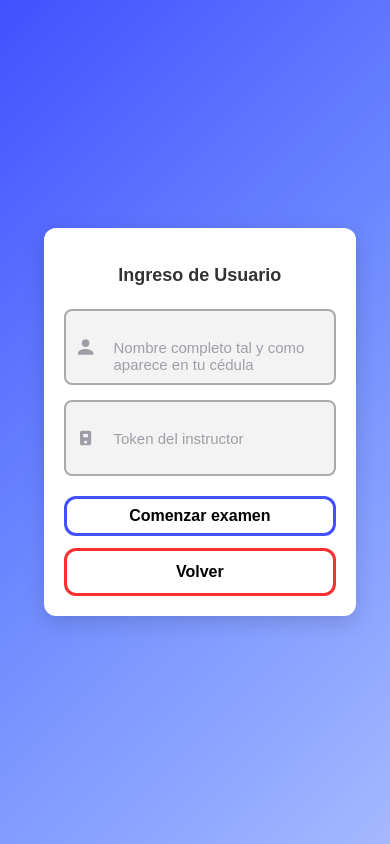
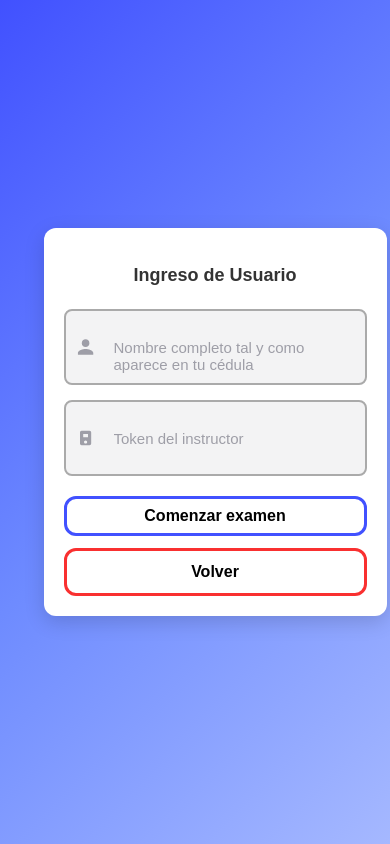
Before and after one commit to FabricioVegaAlfaro/frontend-examenes, a React (Vite) app: page /usuario in a window 390 px wide. Built offline with nearby package versions, Linux system fonts and the light colour scheme.

Commit message:
Cambios en el InstructorLogin 2

```diff
--- a/src/pages/InstructorLogin.css
+++ b/src/pages/InstructorLogin.css
@@ -19,6 +19,7 @@ body {
   background-color: #ffffff;
   box-shadow: 0 6px 20px rgba(0, 0, 0, 0.15);
   animation: fadeIn 0.6s ease-in-out;
+  margin: 20px;
 }
 
 .instructor-login-container h2 {
@@ -171,27 +172,19 @@ body {
 }
 
 /* Responsive */
-@media (max-width: 480px) {
+@media (max-width: 768px) {
   .instructor-login-container {
     padding: 20px;
     width: 90%;
+    margin: auto;
   }
-
-  .instructor-login-container h2 {
-    font-size: 20px;
-  }
-
-  .input-loginstructor {
-    font-size: 14px;
-    padding: 10px;
-  }
-
   .button-group {
     flex-direction: column;
+    gap:10px;
   }
-
   .btn,
   .btn-2 {
     width: 100%;
+    min-width: unset;
   }
 }
--- a/src/pages/UserLogin.css
+++ b/src/pages/UserLogin.css
@@ -176,21 +176,3 @@ body {
     min-width: unset;
   }
 }
-
-/* Responsive */
-@media (max-width: 480px) {
-  .user-login-container {
-    padding: 20px;
-    width: 90%;
-    margin: auto;
-  }
-  .button-group {
-    flex-direction: column;
-    gap: 10px;
-  }
-  .btn,
-  .btn-2 {
-    width: 100%;
-    min-width: unset;
-  }
-}
```
